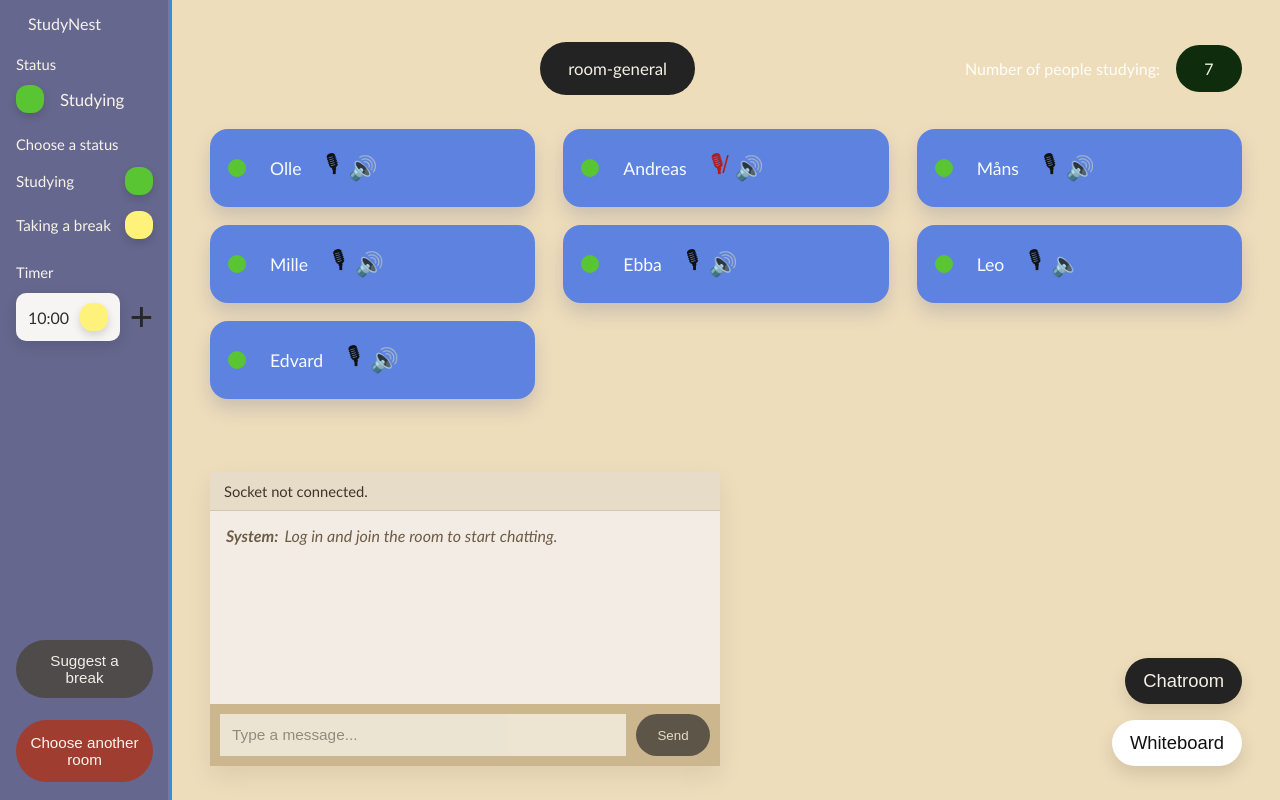
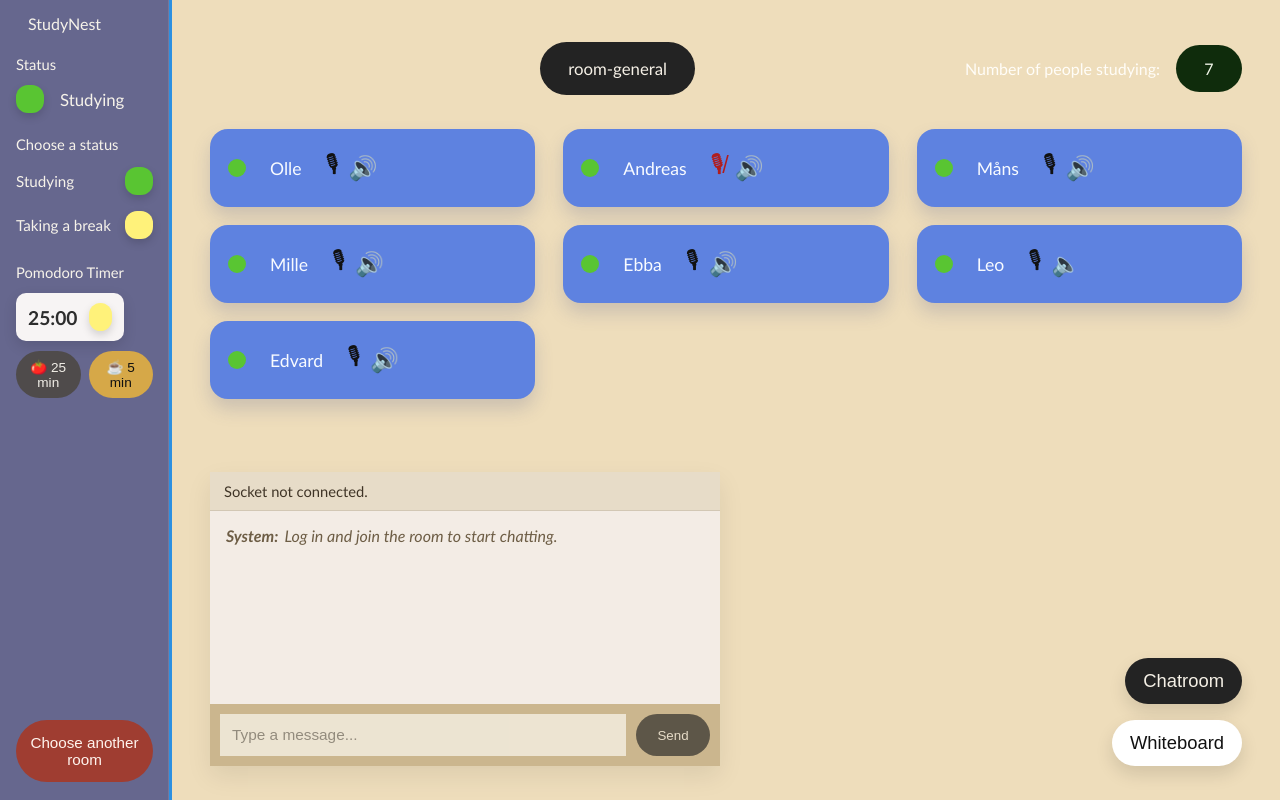
Before and after one commit to leal1137/StudyNest, a React (Vite) app in the folder client/: page /virtual-room in a window 1280 px wide. Built offline with nearby package versions, Linux system fonts and the light colour scheme; no server answers; sample sign-in values are in the browser's storage; a web font is replaced by a local one.

Commit message:
Ändrade timern till pomodoro

```diff
--- a/client/src/components/RoomSidebar.jsx
+++ b/client/src/components/RoomSidebar.jsx
@@ -6,28 +6,23 @@ const statusOptions = [
   { label: 'Taking a break', modifier: 'break' },
 ]
 
-// Ta emot socket och roomName som props från VirtualRoom.jsx
-export function RoomSidebar({ onLeaveRoom, socket, roomName, onStatusChange }) {
-  const [timeLeft, setTimeLeft] = useState(10 * 60);
+export function RoomSidebar({ onLeaveRoom, socket, roomName }) {
+  // Sätter initialt state till 25 minuter (1500 sekunder)
+  const [timeLeft, setTimeLeft] = useState(25 * 60);
   const [isActive, setIsActive] = useState(false);
-
   const [myStatus, setMyStatus] = useState('studying');
 
   useEffect(() => {
-    // Om ingen socket finns laddad än, gör ingenting
     if (!socket) return;
 
-    // Lyssna på tidsuppdateringar från servern
     socket.on('timer_update', (data) => {
       setTimeLeft(data.timeLeft);
       setIsActive(data.isActive);
     });
 
-    // Städa upp lyssnaren när komponenten tas bort
     return () => socket.off('timer_update');
   }, [socket]);
 
-  // Skicka till servern att vi vill starta eller pausa
   const toggleTimer = () => {
     if (!socket || !roomName) return;
     socket.emit('timer_action', {
@@ -36,13 +31,21 @@ export function RoomSidebar({ onLeaveRoom, socket, roomName, onStatusChange }) {
     });
   };
 
-  // Skicka till servern att vi vill lägga till tid
-  const addTime = () => {
+  // NYA FUNKTIONER FÖR POMODORO
+  const setStudyTime = () => {
     if (!socket || !roomName) return;
-    socket.emit('timer_action', {
-      room: roomName,
-      action: 'add'
-    });
+    socket.emit('timer_action', { room: roomName, action: 'pomodoro_study' });
+
+    // Autobyter din status till "studying" när du sätter en studietimer
+    handleStatusChange('study');
+  };
+
+  const setBreakTime = () => {
+    if (!socket || !roomName) return;
+    socket.emit('timer_action', { room: roomName, action: 'pomodoro_break' });
+
+    // Autobyter din status till "break" när du sätter en paustimer
+    handleStatusChange('break');
   };
 
   const formatTime = (seconds) => {
@@ -54,10 +57,6 @@ export function RoomSidebar({ onLeaveRoom, socket, roomName, onStatusChange }) {
   const handleStatusChange = (modifier) => {
     const newStatus = modifier === 'study' ? 'studying' : 'break';
     setMyStatus(newStatus);
-
-    if (onStatusChange) {
-      onStatusChange(newStatus);
-    }
 
     if (socket && roomName) {
       socket.emit('change_status', { room: roomName, status: newStatus });
@@ -94,30 +93,45 @@ export function RoomSidebar({ onLeaveRoom, socket, roomName, onStatusChange }) {
         ))}
       </section>
 
+      {/* NY LAYOUT FÖR POMODORO TIMERN */}
       <section className="room-sidebar-section">
-        <p className="room-sidebar-label">Timer</p>
-        <div className="room-timer-controls">
+        <p className="room-sidebar-label">Pomodoro Timer</p>
+        <div style={{ display: 'flex', flexDirection: 'column', gap: '10px' }}>
 
           <div
             className="room-time-input"
             onClick={toggleTimer}
-            style={{ cursor: 'pointer' }}
+            style={{ cursor: 'pointer', justifyContent: 'center' }}
             title={isActive ? "Pausa timer" : "Starta timer"}
           >
-            <span>{formatTime(timeLeft)}</span>
-            <span className={`room-status-pill ${isActive ? 'room-status-pill-study' : 'room-status-pill-break'}`} />
+            <span style={{ fontSize: '1.2rem', fontWeight: 'bold' }}>{formatTime(timeLeft)}</span>
+            <span className={`room-status-pill ${isActive ? 'room-status-pill-study' : 'room-status-pill-break'}`} style={{ marginLeft: '12px' }} />
           </div>
 
-          <button className="room-add-button" type="button" onClick={addTime}>
-            +
-          </button>
+          {/* Knapparna under timern */}
+          <div style={{ display: 'flex', gap: '8px' }}>
+            <button
+              className="room-break-button"
+              type="button"
+              onClick={setStudyTime}
+              style={{ flex: 1, padding: '8px', margin: 0, fontSize: '0.85rem' }}
+            >
+              🍅 25 min
+            </button>
+            <button
+              className="room-break-button"
+              type="button"
+              onClick={setBreakTime}
+              style={{ flex: 1, padding: '8px', margin: 0, fontSize: '0.85rem', background: '#d6a848', color: '#111' }}
+            >
+              ☕ 5 min
+            </button>
+          </div>
+
         </div>
       </section>
 
-      <button className="room-break-button" type="button">
-        Suggest a break
-      </button>
-      <button className="room-switch-button" type="button" onClick={onLeaveRoom}>
+      <button className="room-switch-button" style={{ marginTop: 'auto' }} type="button" onClick={onLeaveRoom}>
         Choose another room
       </button>
     </aside>
```
Also changed, not shown: 1 other file (tests, documents, lock files or other folders).
